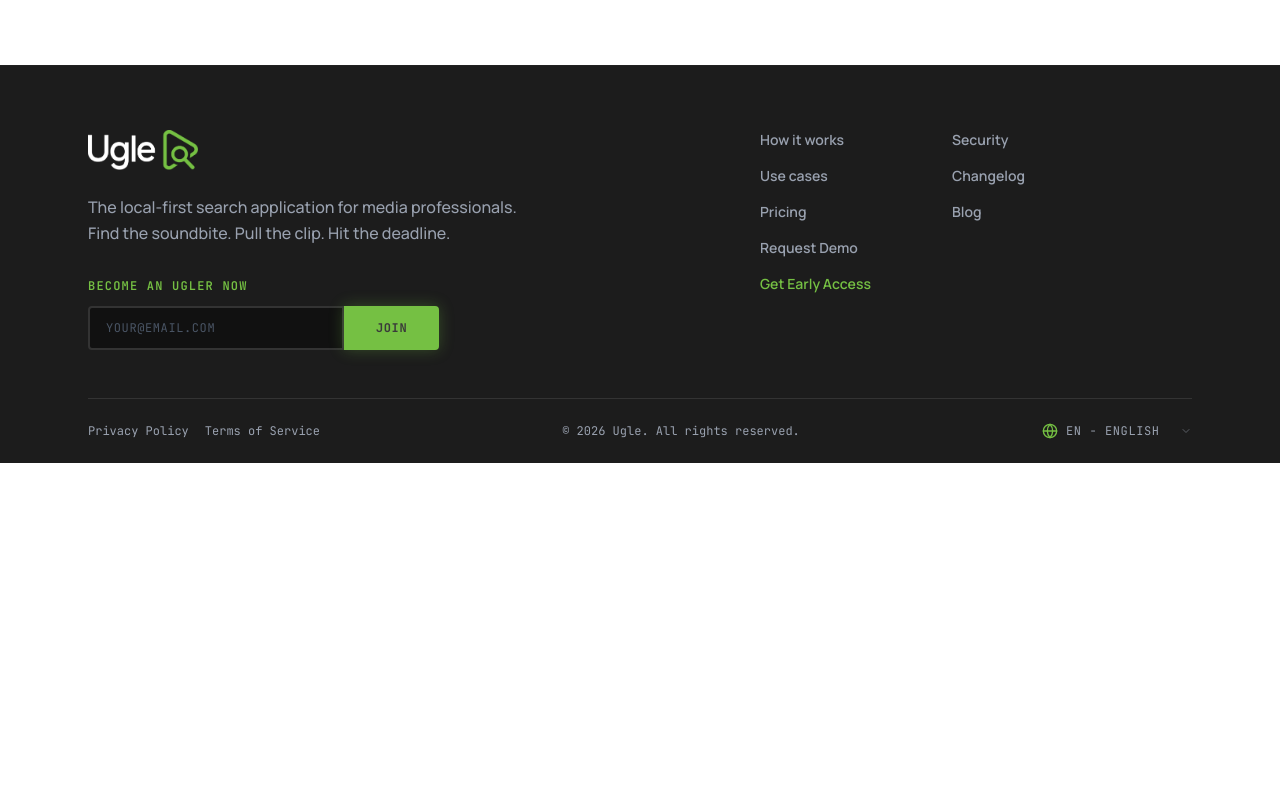
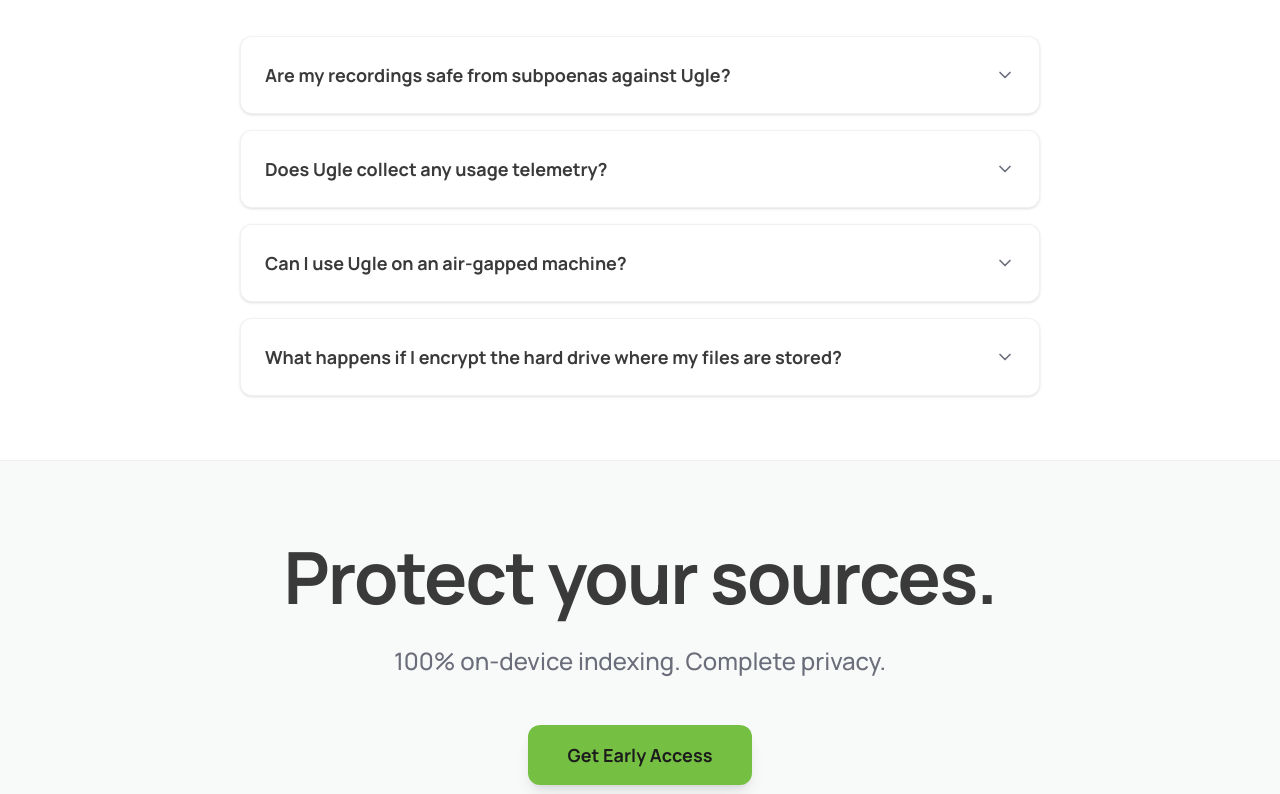
Before and after one commit to tpancholi/ugle-main, a Next.js app: page /use-cases/journalists in a window 1280 px wide. Shown: the part 1306-2100 px from the top of the page. Before the commit the page ends 1769 px from the top, so only its background shows below. Built offline with nearby package versions, Linux system fonts and the light colour scheme.

Commit message:
Use Case Page content added

```diff
--- a/app/components/CTAButton.tsx
+++ b/app/components/CTAButton.tsx
@@ -4,16 +4,18 @@
 export default function CTAButton({
   type = "primary",
   link = "/download",
+  title,
 }: {
   type?: string;
   link?: string;
+  title?: string;
 }) {
   return (
     <Link
       href={link}
       className="bg-ugle-green hover:bg-[#86d950] transition-colors text-[#1C1C1C] font-bold py-4 px-10 rounded-xl shadow-lg hover:shadow-xl text-lg text-center flex items-center justify-center gap-3 w-full sm:w-auto"
     >
-      Get Early Access
+      {title || "Get Early Access"}
     </Link>
   );
 }
--- a/app/components/GlobalCTA.tsx
+++ b/app/components/GlobalCTA.tsx
@@ -1,5 +1,5 @@
 import React from "react";
-import Link from "next/link";
+// import Link from "next/link";
 import CTAButton from "./CTAButton";
 
 export default function GlobalCTA({
@@ -35,7 +35,7 @@
         >
           {ctaText || "Get Early Access"}
         </Link> */}
-        <CTAButton />
+        <CTAButton title={ctaText} link={ctaLink} />
       </div>
     </div>
   );
--- a/app/use-cases/[slug]/page.tsx
+++ b/app/use-cases/[slug]/page.tsx
@@ -4,18 +4,24 @@
 import Link from "next/link";
 import React from "react";
 import { notFound } from "next/navigation";
+import GlobalCTA from "@/app/components/GlobalCTA";
+import { FAQSection } from "@/app/components/sharedpages/FAQSection";
 
 export function generateStaticParams() {
-  return [
-    { slug: "newsrooms" },
-    { slug: "podcasts" },
-    { slug: "journalists" },
-  ];
+  return [{ slug: "newsrooms" }, { slug: "podcasts" }, { slug: "journalists" }];
 }
 
 const USE_CASE_DATA: Record<
   string,
-  { title: string; badge: string; subtitle: string; content: React.ReactNode }
+  {
+    title: string;
+    badge: string;
+    subtitle: string;
+    content: React.ReactNode;
+    ctatitle: string;
+    ctasubtitle: string;
+    ctaText: string;
+  }
 > = {
   newsrooms: {
     title: "Newsroom editors",
@@ -107,8 +113,36 @@
             </tbody>
           </table>
         </div>
+
+        <FAQSection
+          items={[
+            {
+              question: "Is it secure for unreleased news footage?",
+              answer:
+                "Yes. All processing is strictly local. Ugle never uploads audio or video to the cloud, ensuring your unreleased stories and sources remain confidential.",
+            },
+            {
+              question: "How fast can I search an hour of interview?",
+              answer:
+                "Once indexed, searching takes less than 30 milliseconds regardless of how many hours of footage you have in your library.",
+            },
+            {
+              question: "Does it support broadcast standard formats?",
+              answer:
+                "Yes. Ugle supports WAV, AIFF, Broadcast WAV, as well as common camera formats like MP4, MOV, and MKV.",
+            },
+            {
+              question: "Can I use it offline?",
+              answer:
+                "Absolutely. Ugle's transcription models and search engine run entirely on your local machine and require no internet connection after installation.",
+            },
+          ]}
+        />
       </>
     ),
+    ctatitle: "Ready to speed up your newsroom?",
+    ctasubtitle: "Never lose a quote again. Start searching your archive.",
+    ctaText: "Request a demo",
   },
   podcasts: {
     title: "Podcast producers",
@@ -162,8 +196,36 @@
             </ol>
           </div>
         </div>
+
+        <FAQSection
+          items={[
+            {
+              question: "Can Ugle handle hundreds of episodes?",
+              answer:
+                "Yes. Ugle is designed to index and search thousands of hours of audio. The search index is highly optimized, allowing you to search an entire podcast back catalog in milliseconds.",
+            },
+            {
+              question: "Can I export clips with timestamps?",
+              answer:
+                "Yes. You can preview the search results in context, select the clips you need, and export them. The export will preserve the original quality and include precise timestamp data for your editor.",
+            },
+            {
+              question: "Does it transcribe overlapping speakers well?",
+              answer:
+                "Ugle's local transcription engine is built on robust AI models that handle conversational audio, including overlapping speakers and varying audio quality, very well.",
+            },
+            {
+              question: "How much storage does the index take?",
+              answer:
+                "The text index is incredibly small. It typically takes about 2-5% of the original audio file's size.",
+            },
+          ]}
+        />
       </>
     ),
+    ctatitle: "Build better compilation episodes.",
+    ctasubtitle: "Find the exact clip across hundreds of episodes instantly.",
+    ctaText: "Get Ugle for Podcasts",
   },
   journalists: {
     title: "Journalists",
@@ -241,8 +303,37 @@
             </tbody>
           </table>
         </div>
+
+        <FAQSection
+          items={[
+            {
+              question: "Are my recordings safe from subpoenas against Ugle?",
+              answer:
+                "Yes. Because Ugle operates entirely on your local device, we possess zero data to turn over. There are no cloud transcripts or remote servers to subpoena.",
+            },
+            {
+              question: "Does Ugle collect any usage telemetry?",
+              answer:
+                "No. Ugle does not log your search queries, file names, or application activity. Your investigative work remains completely private.",
+            },
+            {
+              question: "Can I use Ugle on an air-gapped machine?",
+              answer:
+                "Yes. Once the software is installed and the license is activated, you can move your machine entirely offline. The transcription and search functionality will continue to work perfectly.",
+            },
+            {
+              question:
+                "What happens if I encrypt the hard drive where my files are stored?",
+              answer:
+                "Ugle works seamlessly with encrypted drives. You simply unlock the drive through your OS as usual, and Ugle will read the files from their local directory.",
+            },
+          ]}
+        />
       </>
     ),
+    ctatitle: "Protect your sources.",
+    ctasubtitle: "100% on-device indexing. Complete privacy.",
+    ctaText: "Get Early Access",
   },
 };
 
@@ -259,7 +350,8 @@
   }
 
   return (
-    <div className="max-w-4xl mx-auto px-6 py-24 pb-32">
+    <>
+      <div className="max-w-4xl mx-auto px-6 pt-12">
         <Link
           href="/use-cases"
           className="inline-flex items-center text-sm font-semibold text-ugle-gray hover:text-[#75C043] transition-colors mb-12"
@@ -274,5 +366,13 @@
 
         <UseCaseMain>{useCase.content}</UseCaseMain>
       </div>
+      <section className="w-full border-t border-ugle-light/60 bg-[#F8FAF9] py-16 md:py-20">
+        <GlobalCTA
+          title={useCase.ctatitle}
+          subtitle={useCase.ctasubtitle}
+          ctaText={useCase.ctaText}
+        />
+      </section>
+    </>
   );
 }
```
Lines whose indentation alone changed are shown as unchanged.
